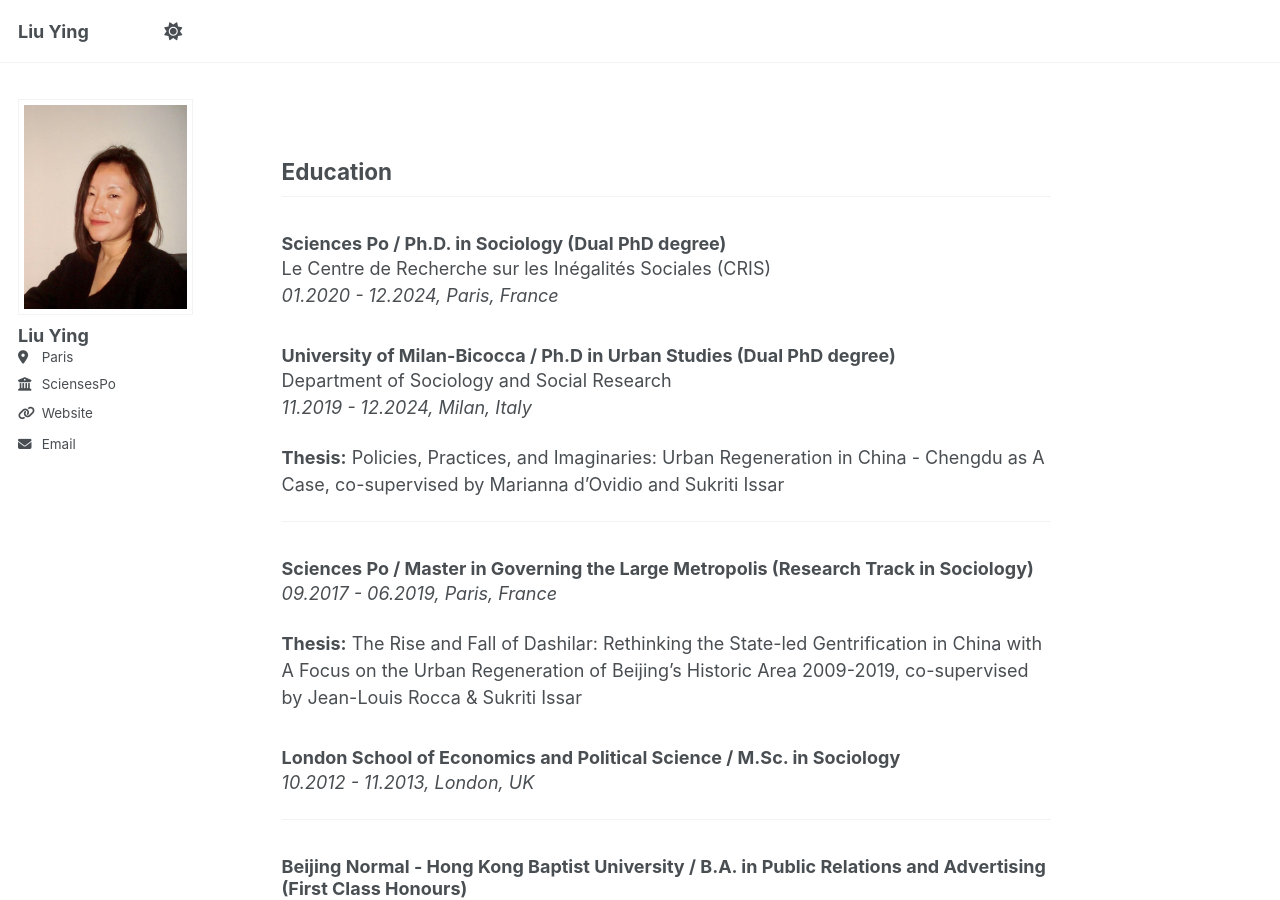
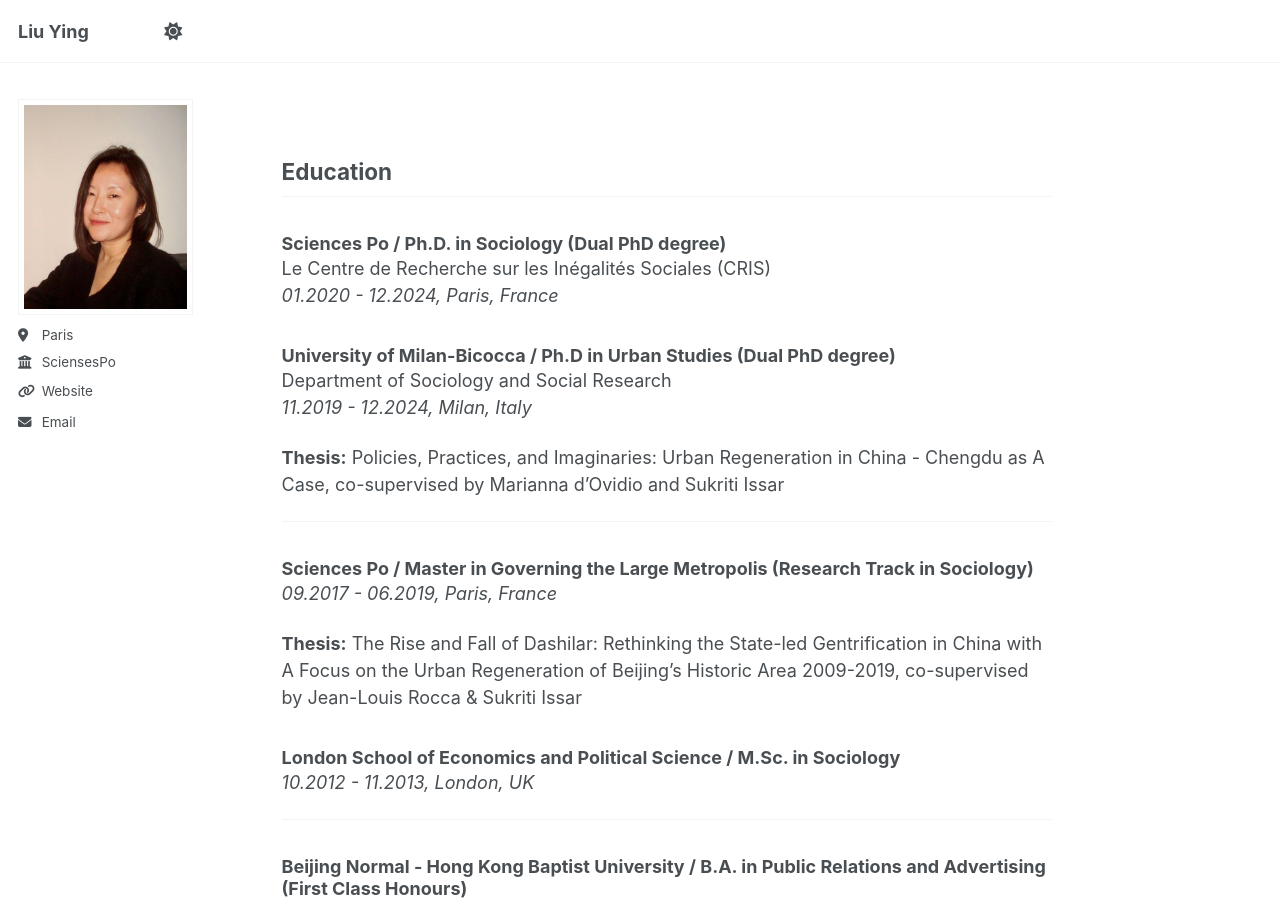
Before and after one commit to realdameiniu/realdameiniu.github.io, a Jekyll site: the page built from _pages/about.md, in a window 1280 px wide and 900 px high. Built offline with Jekyll 4.4.1, drawn with Linux system fonts in a browser that asks for light colours; a script that is not in the unit is left out.

Commit message:
Update _config.yml

```diff
--- a/_config.yml
+++ b/_config.yml
@@ -23,7 +23,7 @@ repository               : "academicpages/academicpages.github.io"
 author:
   # Biographic information
   avatar           : "profile_photo.JPG"
-  name             : "Liu Ying"
+  name             : #""
   pronouns         : # example: "she/her"
   bio              : # "Short biography for the left-hand sidebar"
   location         : "Paris"
```
